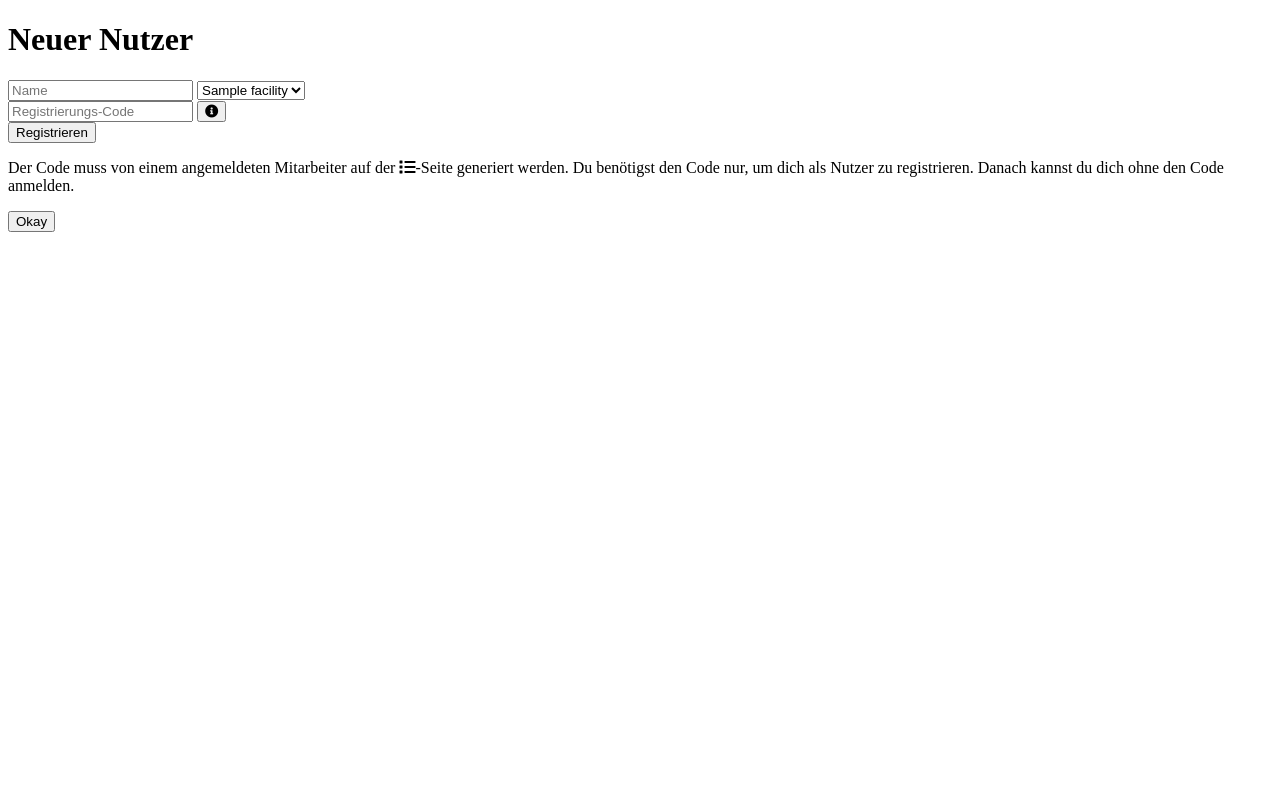
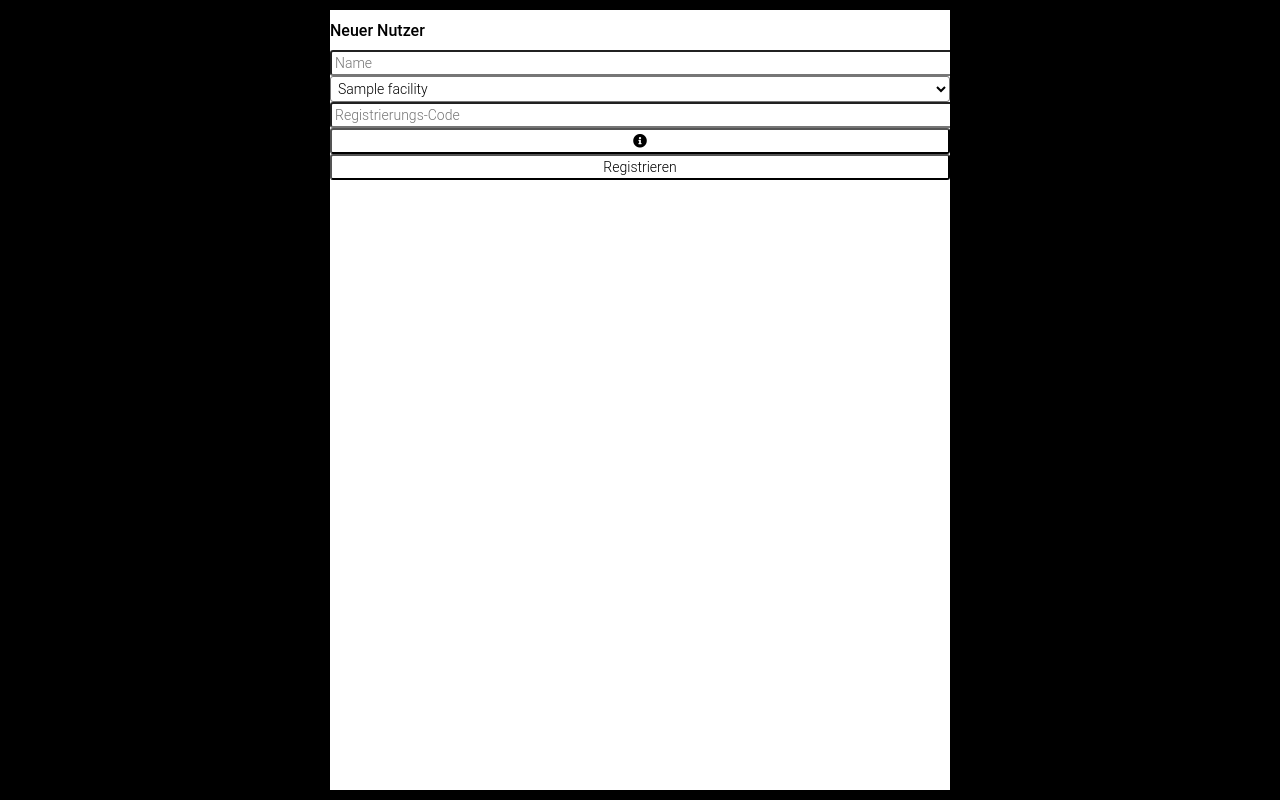
Before and after one commit to Dronesome-Archive/server, a Flask app: template templates/register.html in a window 1280 px wide. Run offline with Flask 2, Linux system fonts and the light colour scheme; a user stored in the database is signed in; the template is opened without the code that fills it: most values are stand-ins (such as "Sample title", 1, 10 or a date in 2020); a database or web service that is not in the repository returns one stand-in record (values such as "Sample title").

Commit message:
reworked layout

```diff
--- a/app.py
+++ b/app.py
@@ -3,10 +3,12 @@ from flask_login import LoginManager
 from os import urandom
 from flask import Flask
 from pymongo import MongoClient
+from werkzeug.middleware.proxy_fix import ProxyFix
 
 
 # Services
 app = Flask(__name__)
+app.wsgi_app = ProxyFix(app.wsgi_app)
 app.config.from_pyfile('config.py')
 app.config.from_pyfile('secret.py')
 app.secret_key = urandom(32)
--- a/config.py
+++ b/config.py
@@ -1,6 +1,3 @@
 # Google OIDC
 GOOGLE_SERVER_METADATA_URL = 'https://accounts.google.com/.well-known/openid-configuration'
 GOOGLE_CLIENT_KWARGS = {'scope': 'openid'}
-
-# Flask session
-SESSION_TYPE = 'mongodb'
--- a/static/styles.css
+++ b/static/styles.css
@@ -1,9 +1,40 @@
+/* VARIABLES */
+
 :root {
     --col_bg: white;
     --col_fg: black;
     --col_fg_focus: green;
     --col_fg_placeholder: grey;
 }
+
+
+/* LAYOUT */
+
+body {
+  background: black;
+  margin: 0;
+}
+
+.inner_body {
+  margin: auto;
+  height: 100vh;
+  max-width: 80vh;
+  display: flex;
+  flex-direction: column;
+}
+
+.inner_body > div {
+  margin: 10px;
+  background: var(--col_bg);
+}
+
+.inner_body > .main {
+  height: 100%;
+  overflow-y: auto;
+}
+
+
+/* COSMETICS */
 
 * {
     font-family: 'Roboto', 'sans-serif';
@@ -29,6 +60,9 @@ input:focus, select:focus, button:focus {
     outline: var(--col_fg_focus) 1px solid;
 }
 
+
+/* POPUP */
+
 .popup {
     visibility: hidden;
     background-color: var(--col_bg);
--- a/templates/_layout.html
+++ b/templates/_layout.html
@@ -5,6 +5,8 @@
 	<meta http-equiv="X-UA-Compatible" content="IE=edge">
 	<meta name="viewport" content="width=device-width, initial-scale=1.0">
 	<link rel="stylesheet" href="https://use.fontawesome.com/releases/v5.15.3/css/all.css" integrity="sha384-SZXxX4whJ79/gErwcOYf+zWLeJdY/qpuqC4cAa9rOGUstPomtqpuNWT9wdPEn2fk" crossorigin="anonymous">
+	<link rel="stylesheet" href="{{ url_for('static', filename='styles.css') }}">
+    <script src="{{ url_for('static', filename='popup.js') }}"></script>
 	{% if title %}
 		<title>DroneSem - {{ title }}</title>
 	{% else %}
@@ -12,7 +14,17 @@
 	{% endif %}
 </head>
 <body>
-	{% block body %}
-	{% endblock %}
+    <div class="inner_body">
+        <div class="main">
+            {% block main %}{% endblock %}
+        </div>
+        {% if navbar %}
+        <div class="navbar">
+            <a href="{{ url_for('website.page_account') }}"><i class="fas fa-user"></i></a>
+            <a href="{{ url_for('website.page_courier') }}"><i class="fas fa-parachute-box"></i></a>
+            <a href="{{ url_for('website.page_staff') }}"><i class="fas fa-list"></i></a>
+        </div>
+        {% endif %}
+    </div>
 </body>
 </html>
--- a/templates/account.html
+++ b/templates/account.html
@@ -1,5 +1,5 @@
-{% extends '_login_required.html' %}
-{% block content %}
+{% extends '_layout.html' %}
+{% block main %}
     <h1>Hallo, {{ username }} <i class="fas fa-pen-alt"></i></h1>
     <button onclick="window.location.href='/logout'">Abmelden</button>
-{% endblock content %}
+{% endblock %}
--- a/templates/register.html
+++ b/templates/register.html
@@ -1,5 +1,5 @@
 {% extends "_layout.html" %}
-{% block body %}
+{% block main %}
     <h1>Neuer Nutzer</h1>
     <form method="post">
         <input name="name" type="text" placeholder="Name"/>
--- a/templates/sign_in.html
+++ b/templates/sign_in.html
@@ -1,5 +1,5 @@
 {% extends "_layout.html" %}
-{% block body %}
+{% block main %}
     <h1>Anmelden</h1>
     <button onclick="window.location.href='/apple/login'"><i class="fab fa-apple"></i></button>
     <button onclick="window.location.href='/google/login'"><i class="fab fa-google"></i></button>
--- a/website/routes.py
+++ b/website/routes.py
@@ -33,7 +33,7 @@ def load_user(login_id):
 @website.route('/<string:oauth_server>/login')
 def oauth_login(oauth_server):
     if client := oauth.create_client(oauth_server):
-        callback_url = flask.url_for('.handle_login', oauth_server=oauth_server, _external=True)
+        callback_url = flask.url_for('.handle_login', oauth_server=oauth_server, _external=True, _scheme='https')
         return client.authorize_redirect(callback_url)
     return 'Ungültige Anmeldemethode!', 400
 
@@ -138,7 +138,6 @@ def page_sign_in():
 
 # After sign up, register new user
 @website.route('/register')
-@flask_login.login_required
 def page_register():
     return flask.render_template(
         'register.html',
@@ -150,7 +149,7 @@ def page_register():
 @website.route('/')
 @flask_login.login_required
 def page_courier():
-    flask.render_template('account.html', username=flask_login.current_user.get()['name'])
+    flask.render_template('account.html', navbar=True, username=flask_login.current_user.get()['name'])
 
 
 # Staff management
```
Also changed, not shown: templates/_login_required.html (deleted, +0 -9 lines).
